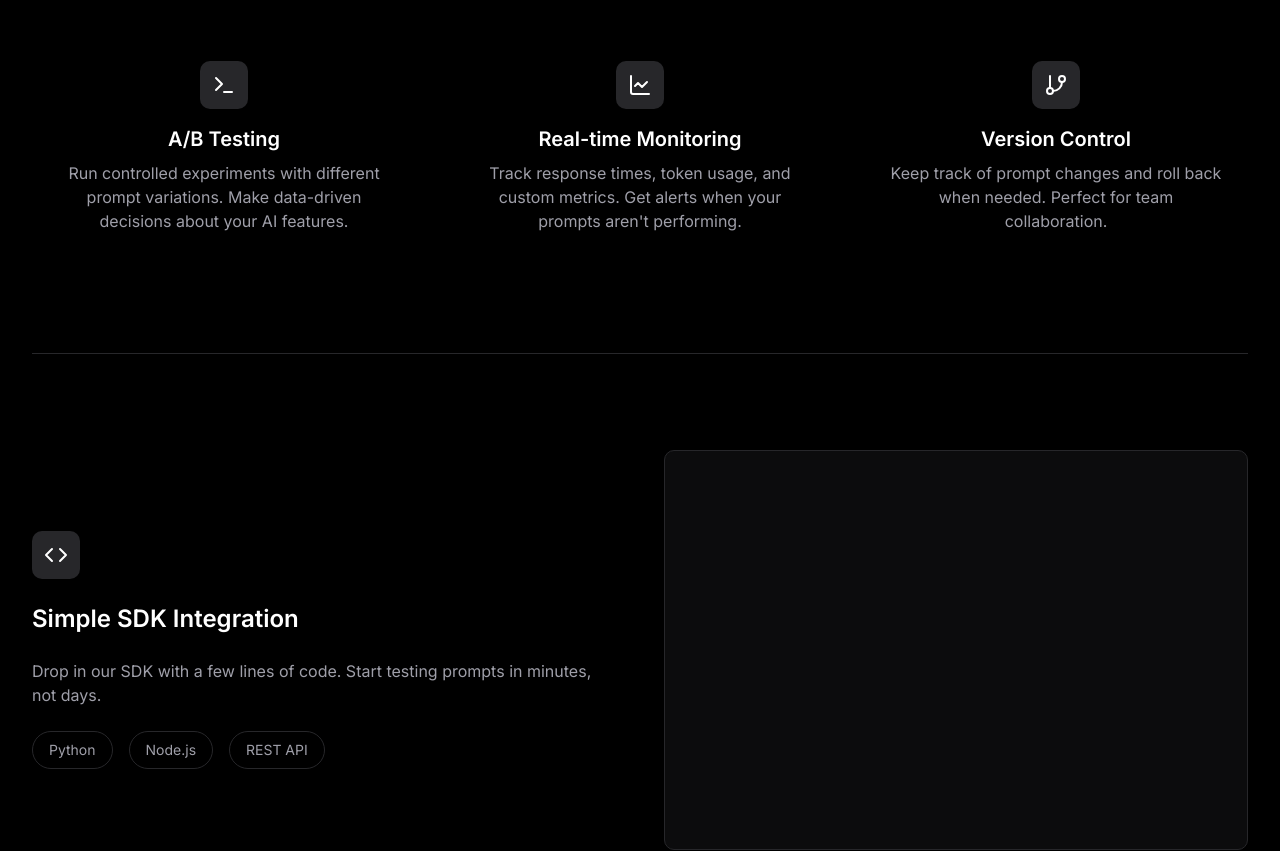
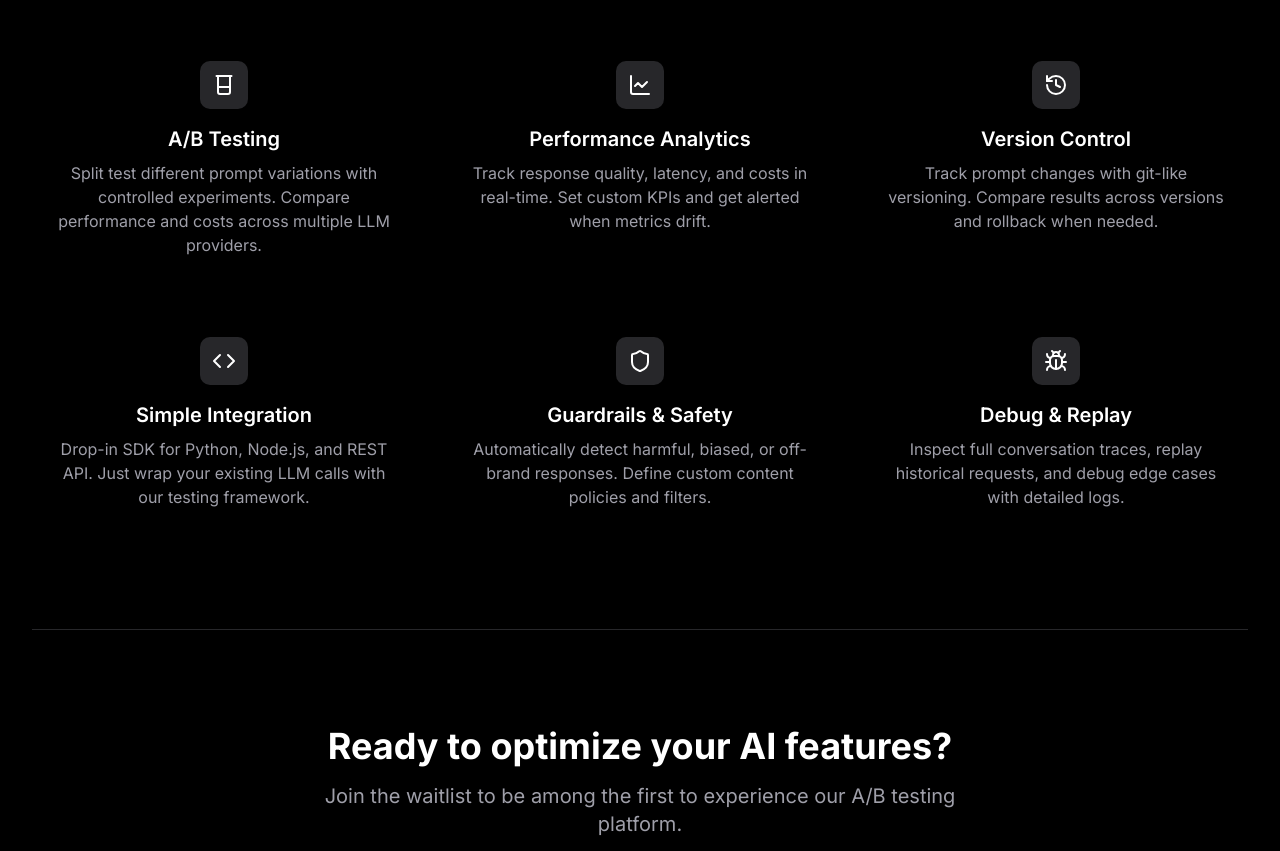
Before and after one commit to isaac-levine/web-app, a Next.js app: page / in a window 1280 px wide. Shown: the part 860-1711 px from the top of the page. Built offline with nearby package versions, Linux system fonts and the light colour scheme; no server answers.

Commit message:
update landing page

```diff
--- a/src/app/(landing)/page.tsx
+++ b/src/app/(landing)/page.tsx
@@ -3,8 +3,6 @@
 import { Container } from "@/components/ui/container";
 import { Hero } from "@/components/landing/Hero";
 import { Features } from "@/components/landing/Features";
-import { DetailedFeature } from "@/components/landing/DetailedFeature";
-import { Code, LineChart, Workflow } from "lucide-react";
 import { CTA } from "@/components/landing/CTA";
 
 export default function Home() {
@@ -19,41 +17,6 @@ export default function Home() {
       </Container>
 
       <Container>
-        <div className="py-24 border-t border-zinc-800">
-          <DetailedFeature
-            title="Simple SDK Integration"
-            description="Drop in our SDK with a few lines of code. Start testing prompts in minutes, not days."
-            icon={<Code className="h-6 w-6 text-white" />}
-          >
-            <div className="flex flex-wrap gap-4">
-              <div className="px-4 py-2 rounded-full border border-zinc-800 text-zinc-400 text-sm">
-                Python
-              </div>
-              <div className="px-4 py-2 rounded-full border border-zinc-800 text-zinc-400 text-sm">
-                Node.js
-              </div>
-              <div className="px-4 py-2 rounded-full border border-zinc-800 text-zinc-400 text-sm">
-                REST API
-              </div>
-            </div>
-          </DetailedFeature>
-
-          <DetailedFeature
-            title="Comprehensive Analytics"
-            description="Get deep insights into your prompt performance. Track costs, latency, and custom success metrics."
-            icon={<LineChart className="h-6 w-6 text-white" />}
-            reverse
-          />
-
-          <DetailedFeature
-            title="Automated Testing"
-            description="Set up automated tests to ensure your prompts maintain quality as you iterate. Catch regressions before they hit production."
-            icon={<Workflow className="h-6 w-6 text-white" />}
-          />
-        </div>
-      </Container>
-
-      <Container>
         <CTA />
       </Container>
     </main>
--- a/src/components/landing/Features.tsx
+++ b/src/components/landing/Features.tsx
@@ -1,24 +1,42 @@
-import { Terminal, LineChart, GitBranch } from "lucide-react";
+import { Beaker, LineChart, History, Code, Shield, Bug } from "lucide-react";
 
 export function Features() {
   const features = [
     {
-      icon: <Terminal className="h-6 w-6 text-white" />,
+      icon: <Beaker className="h-6 w-6 text-white" />,
       title: "A/B Testing",
       description:
-        "Run controlled experiments with different prompt variations. Make data-driven decisions about your AI features.",
+        "Split test different prompt variations with controlled experiments. Compare performance and costs across multiple LLM providers.",
     },
     {
       icon: <LineChart className="h-6 w-6 text-white" />,
-      title: "Real-time Monitoring",
+      title: "Performance Analytics",
       description:
-        "Track response times, token usage, and custom metrics. Get alerts when your prompts aren't performing.",
+        "Track response quality, latency, and costs in real-time. Set custom KPIs and get alerted when metrics drift.",
     },
     {
-      icon: <GitBranch className="h-6 w-6 text-white" />,
+      icon: <History className="h-6 w-6 text-white" />,
       title: "Version Control",
       description:
-        "Keep track of prompt changes and roll back when needed. Perfect for team collaboration.",
+        "Track prompt changes with git-like versioning. Compare results across versions and rollback when needed.",
+    },
+    {
+      icon: <Code className="h-6 w-6 text-white" />,
+      title: "Simple Integration",
+      description:
+        "Drop-in SDK for Python, Node.js, and REST API. Just wrap your existing LLM calls with our testing framework.",
+    },
+    {
+      icon: <Shield className="h-6 w-6 text-white" />,
+      title: "Guardrails & Safety",
+      description:
+        "Automatically detect harmful, biased, or off-brand responses. Define custom content policies and filters.",
+    },
+    {
+      icon: <Bug className="h-6 w-6 text-white" />,
+      title: "Debug & Replay",
+      description:
+        "Inspect full conversation traces, replay historical requests, and debug edge cases with detailed logs.",
     },
   ];
 
--- a/src/components/ui/navbar.tsx
+++ b/src/components/ui/navbar.tsx
@@ -3,7 +3,7 @@
 import Link from "next/link";
 import { Button } from "@/components/ui/button";
 import { Container } from "@/components/ui/container";
-import { Menu } from "lucide-react";
+import { Menu, Github } from "lucide-react";
 import { useState } from "react";
 import { SignInButton, UserButton, SignedIn, SignedOut } from "@clerk/nextjs";
 import { useClerk } from "@clerk/nextjs";
@@ -46,6 +46,14 @@ export function Navbar() {
 
           {/* Desktop CTA */}
           <div className="hidden md:flex items-center space-x-4">
+            <Link
+              href="https://github.com/promptlens/promptlens-ts"
+              target="_blank"
+              rel="noopener noreferrer"
+              className="text-zinc-400 hover:text-white transition-colors"
+            >
+              <Github className="h-5 w-5" />
+            </Link>
             <SignedOut>
               <Button
                 variant="ghost"
@@ -80,7 +88,15 @@ export function Navbar() {
           </div>
 
           {/* Mobile Menu Button */}
-          <div className="md:hidden">
+          <div className="md:hidden flex items-center space-x-4">
+            <Link
+              href="https://github.com/promptlens/promptlens-ts"
+              target="_blank"
+              rel="noopener noreferrer"
+              className="text-zinc-400 hover:text-white transition-colors"
+            >
+              <Github className="h-5 w-5" />
+            </Link>
             <Button
               variant="ghost"
               size="icon"
```
